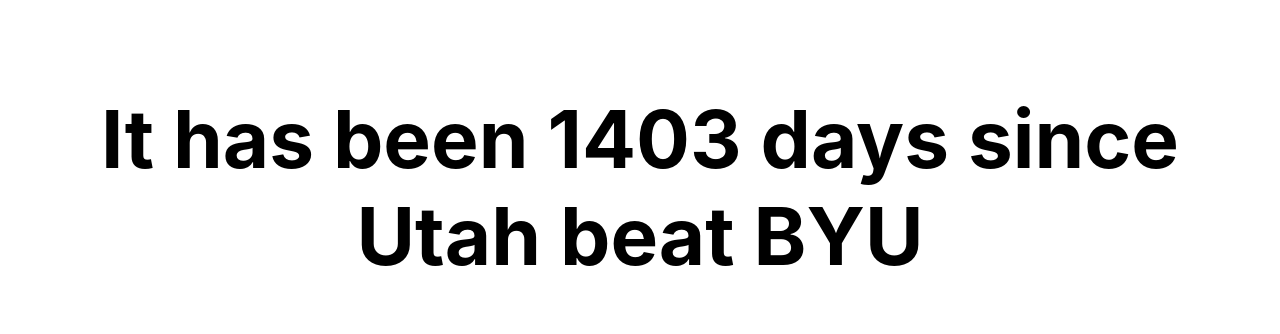
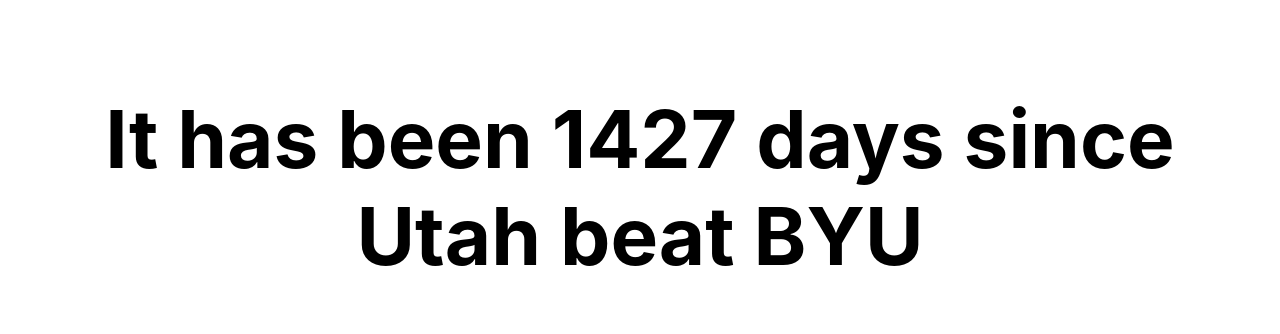
Before and after one commit to dburt4/daysSinceUtahBeatBYU, a React (Create React App) app: page / in a window 1280 px wide. Shown: the top 334 px of the page. Built offline with nearby package versions, Linux system fonts and the light colour scheme.

Commit message:
Actually getting the date right

```diff
--- a/src/App.tsx
+++ b/src/App.tsx
@@ -1,9 +1,8 @@
 import React from 'react';
-import logo from './logo.svg';
 import './App.css';
 
 function App() {
-  const date1 = new Date(2019, 8, 23);
+  const date1 = new Date('2019-08-29T22:00:00');
 	const date2 = new Date();
 	const diff = Math.abs(date1.getTime() - date2.getTime());
 	const diffDays = Math.ceil(diff / (1000 * 3600 * 24));
```
